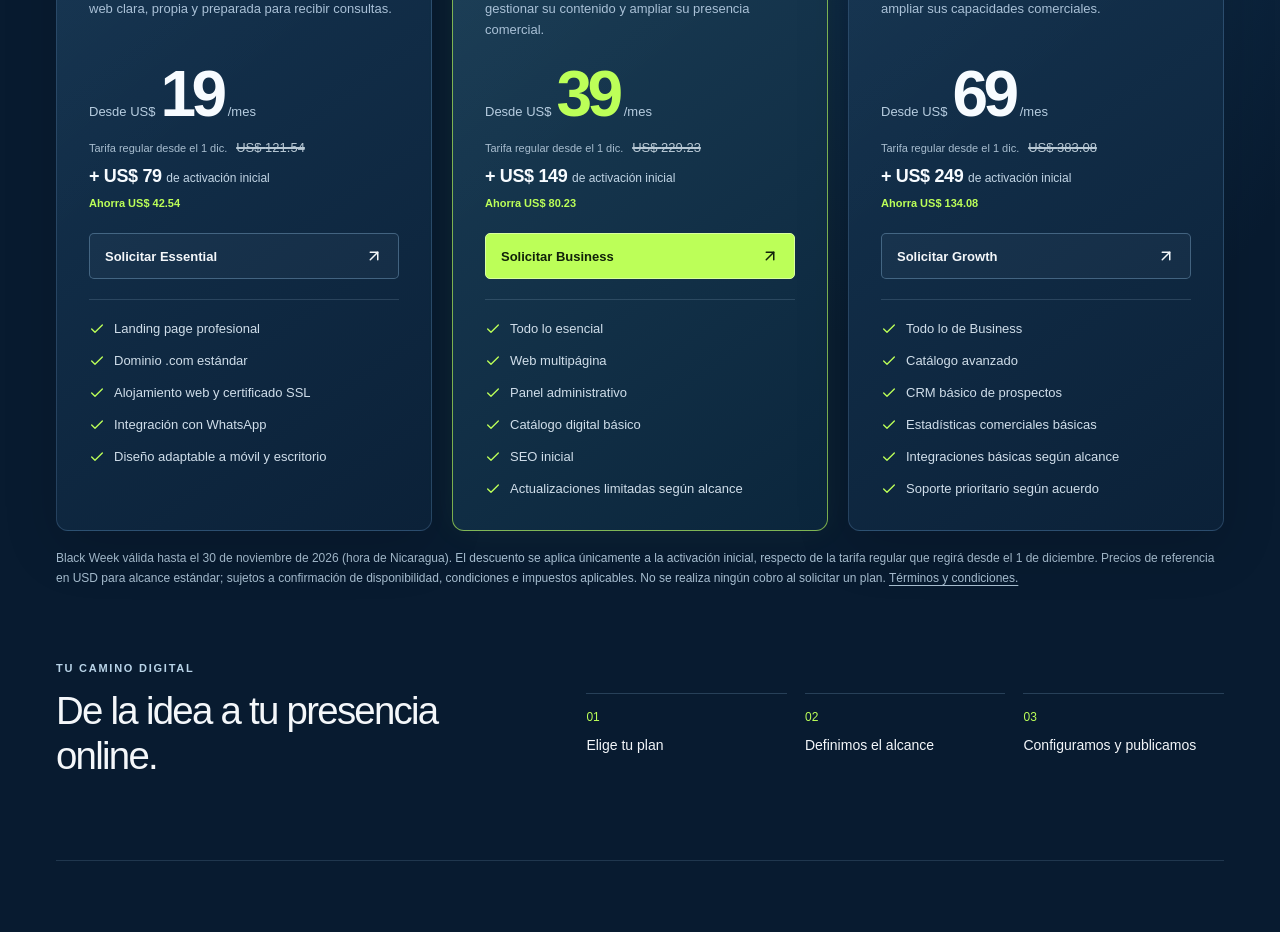
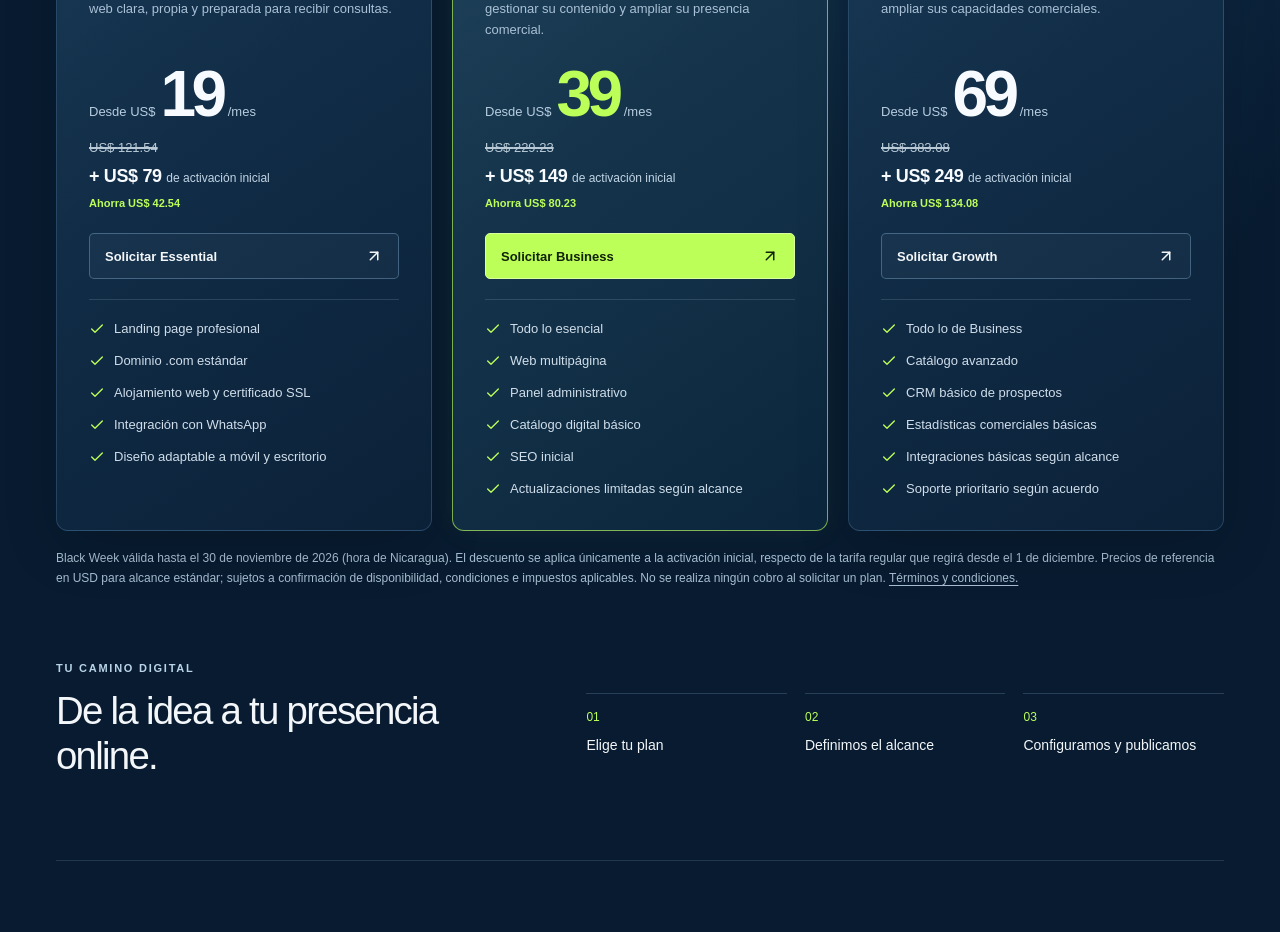
Before and after one commit to XARCON1/XARCON-CREATIVE, a React (Vite) app: page /planes in a window 1280 px wide. Shown: the part 780-1712 px from the top of the page. Built offline with nearby package versions, Linux system fonts and the light colour scheme; a web font is replaced by a local one.

Commit message:
Simplify Black Week activation price presentation

```diff
--- a/src/pages/Plans.tsx
+++ b/src/pages/Plans.tsx
@@ -46,7 +46,7 @@ export default function Plans() {
             <h2>{plan.name}</h2><h3>{plan.title}</h3><p className="launch-description">{plan.description}</p>
             <div className="launch-price"><span>Desde US$</span><strong>{plan.monthly}</strong><small>/mes</small></div>
             <div className="launch-activation launch-activation-box">
-              {offer && <div className="launch-reference"><span>Tarifa regular desde el 1 dic.</span> <s>US$ {formatLaunchAmount(regularActivation(plan))}</s></div>}
+              {offer && <div className="launch-reference"><s aria-label="Tarifa regular de activación">US$ {formatLaunchAmount(regularActivation(plan))}</s></div>}
               <div className="launch-activation-current">+ US$ {formatLaunchAmount(offer ? plan.activation : regularActivation(plan))} <span>de activación inicial</span></div>
               {offer && <span className="launch-saving">Ahorra US$ {formatLaunchAmount(Math.round((regularActivation(plan) - plan.activation) * 100) / 100)}</span>}
             </div>
```
